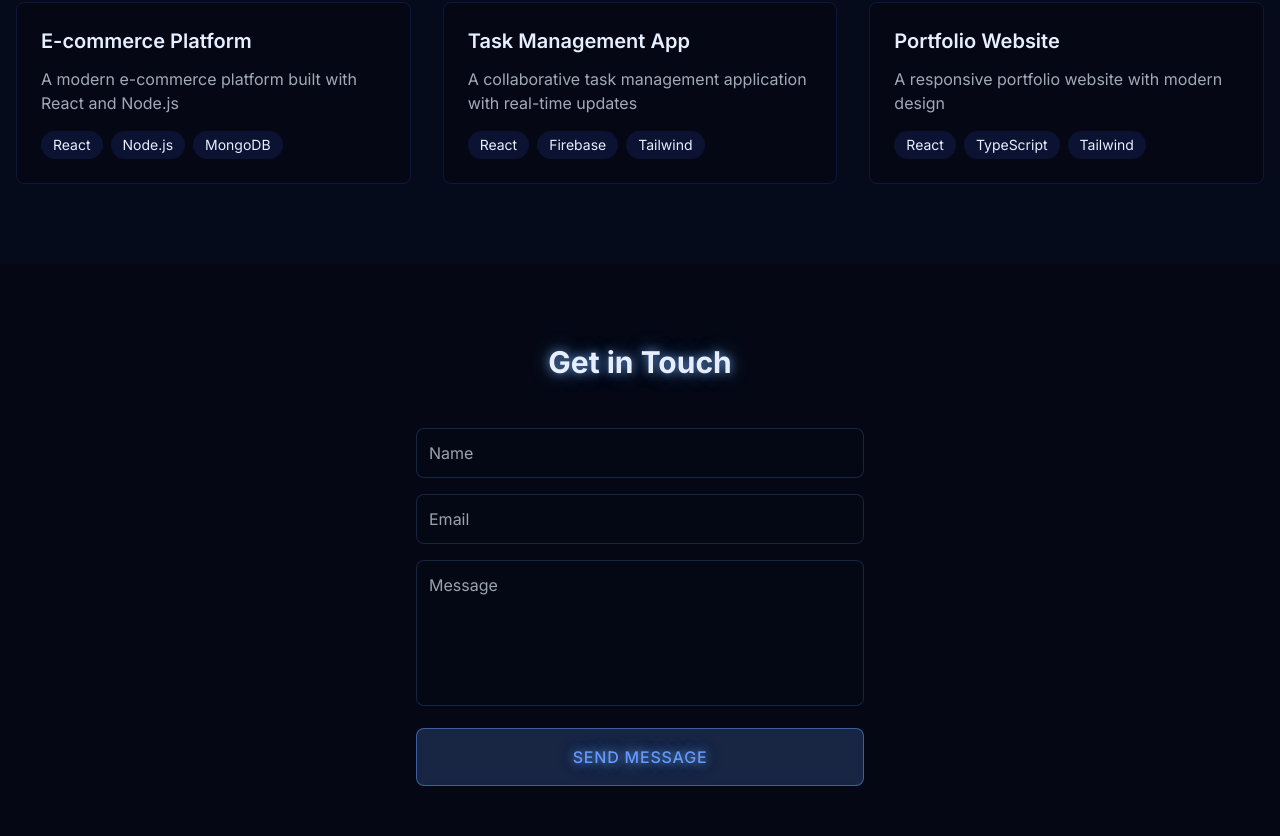
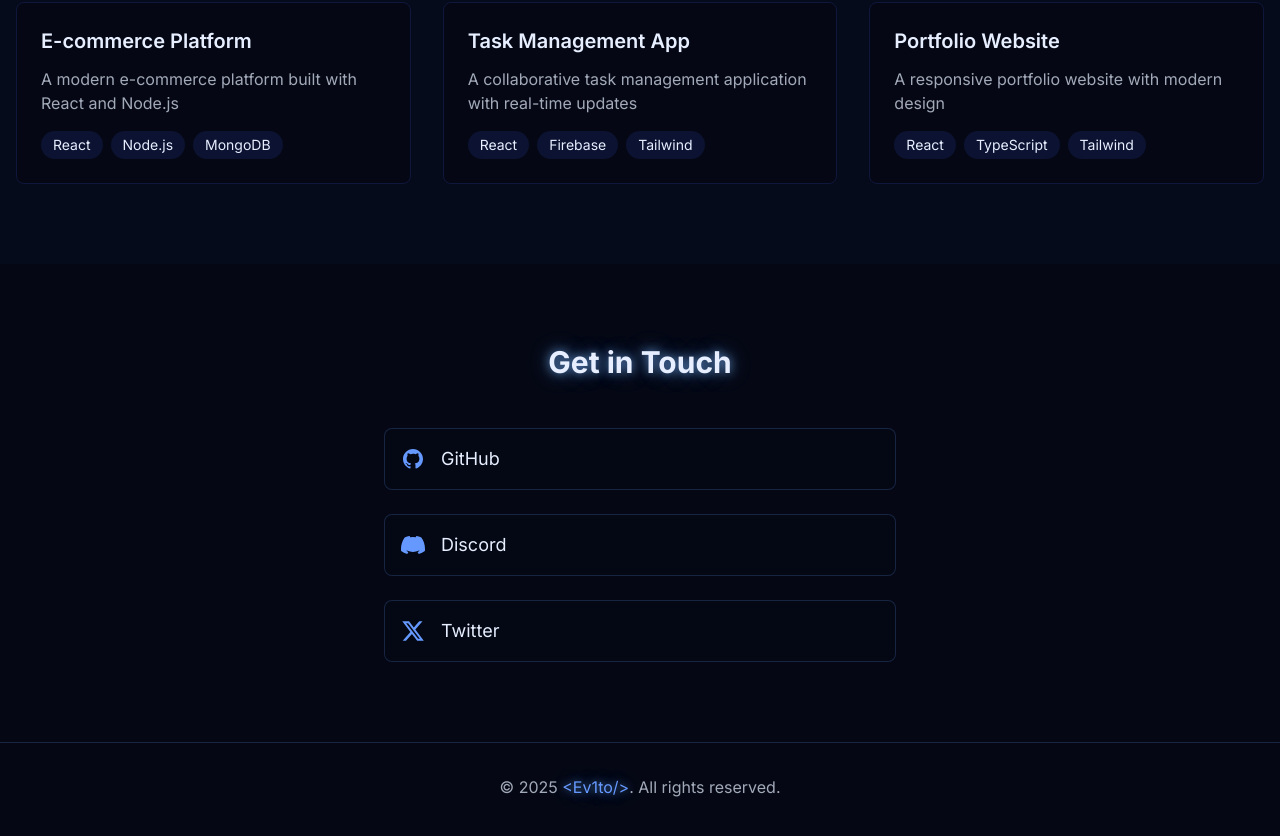
Before and after one commit to Ev1to/Ev1too-s-Hub, a React (Vite) app: page / in a window 1280 px wide. Shown: the part 1962-2798 px from the top of the page. Built offline with nearby package versions, Linux system fonts and the light colour scheme.

Commit message:
Update contact section to show only social links

```diff
--- a/src/App.tsx
+++ b/src/App.tsx
@@ -279,40 +279,51 @@ const Contact = () => (
   <section id="contact" className="py-20">
     <div className="container mx-auto px-4">
       <h2 className="text-3xl font-bold mb-12 text-center glow-text">Get in Touch</h2>
-      <div className="max-w-md mx-auto">
-        <div className="space-y-4">
-          <div className="relative group">
-            <input
-              type="text"
-              placeholder="Name"
-              className="w-full p-3 bg-background/50 rounded-lg border border-primary/20 focus:border-primary/60 outline-none transition-all duration-300 backdrop-blur-sm"
-            />
-            <div className="absolute -inset-0.5 bg-primary/20 rounded-lg blur opacity-0 group-hover:opacity-100 group-focus-within:opacity-100 transition-all duration-300 -z-10"></div>
+      <div className="flex flex-col items-center justify-center space-y-6 max-w-lg mx-auto">
+        <a
+          href="https://github.com/Ev1to"
+          target="_blank"
+          rel="noopener noreferrer"
+          className="w-full flex items-center p-4 bg-background/50 backdrop-blur-sm rounded-lg border border-primary/20 hover:border-primary/40 transition-all duration-300 group"
+        >
+          <svg viewBox="0 0 24 24" className="w-6 h-6 fill-current text-primary mr-4">
+            <path d="M12 2C6.477 2 2 6.477 2 12c0 4.42 2.865 8.17 6.839 9.49.5.092.682-.217.682-.482 0-.237-.008-.866-.013-1.7-2.782.603-3.369-1.34-3.369-1.34-.454-1.156-1.11-1.462-1.11-1.462-.908-.62.069-.608.069-.608 1.003.07 1.531 1.03 1.531 1.03.892 1.529 2.341 1.087 2.91.832.092-.647.35-1.088.636-1.338-2.22-.253-4.555-1.11-4.555-4.943 0-1.091.39-1.984 1.029-2.683-.103-.253-.446-1.27.098-2.647 0 0 .84-.269 2.75 1.025A9.564 9.564 0 0112 6.844c.85.004 1.705.115 2.504.337 1.909-1.294 2.747-1.025 2.747-1.025.546 1.377.203 2.394.1 2.647.64.699 1.028 1.592 1.028 2.683 0 3.842-2.339 4.687-4.566 4.935.359.309.678.919.678 1.852 0 1.336-.012 2.415-.012 2.743 0 .267.18.578.688.48C19.137 20.167 22 16.418 22 12c0-5.523-4.477-10-10-10z"/>
+          </svg>
+          <span className="text-lg">GitHub</span>
+          <div className="ml-auto opacity-0 group-hover:opacity-100 transition-opacity">
+            <span className="text-primary">@Ev1to →</span>
           </div>
-          <div className="relative group">
-            <input
-              type="email"
-              placeholder="Email"
-              className="w-full p-3 bg-background/50 rounded-lg border border-primary/20 focus:border-primary/60 outline-none transition-all duration-300 backdrop-blur-sm"
-            />
-            <div className="absolute -inset-0.5 bg-primary/20 rounded-lg blur opacity-0 group-hover:opacity-100 group-focus-within:opacity-100 transition-all duration-300 -z-10"></div>
+        </a>
+
+        <a
+          href="https://discord.gg/ChsWSf3E"
+          target="_blank"
+          rel="noopener noreferrer"
+          className="w-full flex items-center p-4 bg-background/50 backdrop-blur-sm rounded-lg border border-primary/20 hover:border-primary/40 transition-all duration-300 group"
+        >
+          <svg viewBox="0 0 24 24" className="w-6 h-6 fill-current text-primary mr-4">
+            <path d="M20.317 4.492c-1.53-.69-3.17-1.2-4.885-1.49a.075.075 0 0 0-.079.036c-.21.369-.444.85-.608 1.23a18.566 18.566 0 0 0-5.487 0 12.36 12.36 0 0 0-.617-1.23A.077.077 0 0 0 8.562 3c-1.714.29-3.354.8-4.885 1.491a.07.07 0 0 0-.032.027C.533 9.093-.32 13.555.099 17.961a.08.08 0 0 0 .031.055 20.03 20.03 0 0 0 5.993 2.98.078.078 0 0 0 .084-.026 13.83 13.83 0 0 0 1.226-1.963.074.074 0 0 0-.041-.104 13.175 13.175 0 0 1-1.872-.878.075.075 0 0 1-.008-.125c.126-.093.252-.19.372-.287a.075.075 0 0 1 .078-.01c3.927 1.764 8.18 1.764 12.061 0a.075.075 0 0 1 .079.009c.12.098.245.195.372.288a.075.075 0 0 1-.006.125c-.598.344-1.22.635-1.873.877a.075.075 0 0 0-.041.105c.36.687.772 1.341 1.225 1.962a.077.077 0 0 0 .084.028 19.963 19.963 0 0 0 6.002-2.981.076.076 0 0 0 .032-.054c.5-5.094-.838-9.52-3.549-13.442a.06.06 0 0 0-.031-.028z"/>
+          </svg>
+          <span className="text-lg">Discord</span>
+          <div className="ml-auto opacity-0 group-hover:opacity-100 transition-opacity">
+            <span className="text-primary">Join Server →</span>
           </div>
-          <div className="relative group">
-            <textarea
-              placeholder="Message"
-              rows={5}
-              className="w-full p-3 bg-background/50 rounded-lg border border-primary/20 focus:border-primary/60 outline-none transition-all duration-300 backdrop-blur-sm resize-none"
-            />
-            <div className="absolute -inset-0.5 bg-primary/20 rounded-lg blur opacity-0 group-hover:opacity-100 group-focus-within:opacity-100 transition-all duration-300 -z-10"></div>
+        </a>
+
+        <a
+          href="https://x.com/ammar31291"
+          target="_blank"
+          rel="noopener noreferrer"
+          className="w-full flex items-center p-4 bg-background/50 backdrop-blur-sm rounded-lg border border-primary/20 hover:border-primary/40 transition-all duration-300 group"
+        >
+          <svg viewBox="0 0 24 24" className="w-6 h-6 fill-current text-primary mr-4">
+            <path d="M18.244 2.25h3.308l-7.227 8.26 8.502 11.24H16.17l-5.214-6.817L4.99 21.75H1.68l7.73-8.835L1.254 2.25H8.08l4.713 6.231zm-1.161 17.52h1.833L7.084 4.126H5.117z"/>
+          </svg>
+          <span className="text-lg">Twitter</span>
+          <div className="ml-auto opacity-0 group-hover:opacity-100 transition-opacity">
+            <span className="text-primary">@ammar31291 →</span>
           </div>
-          <div className="relative group">
-            <button className="w-full py-4 bg-primary/20 backdrop-blur-sm border border-primary/50 text-primary rounded-lg group-hover:bg-primary/30 transition-all duration-300 relative">
-              <span className="relative z-10 font-medium tracking-wider glow-text">SEND MESSAGE</span>
-              <div className="absolute inset-0 bg-primary/20 rounded-lg blur-lg opacity-0 group-hover:opacity-100 transition-all duration-300"></div>
-            </button>
-            <div className="absolute -inset-0.5 bg-gradient-to-r from-primary/50 to-secondary/50 rounded-lg blur opacity-0 group-hover:opacity-100 transition-all duration-300 -z-10 animate-pulse"></div>
-          </div>
-        </div>
+        </a>
       </div>
     </div>
   </section>
```
Also changed, not shown: package.json (+9 -0 lines), 1 other file (tests, documents, lock files or other folders).
